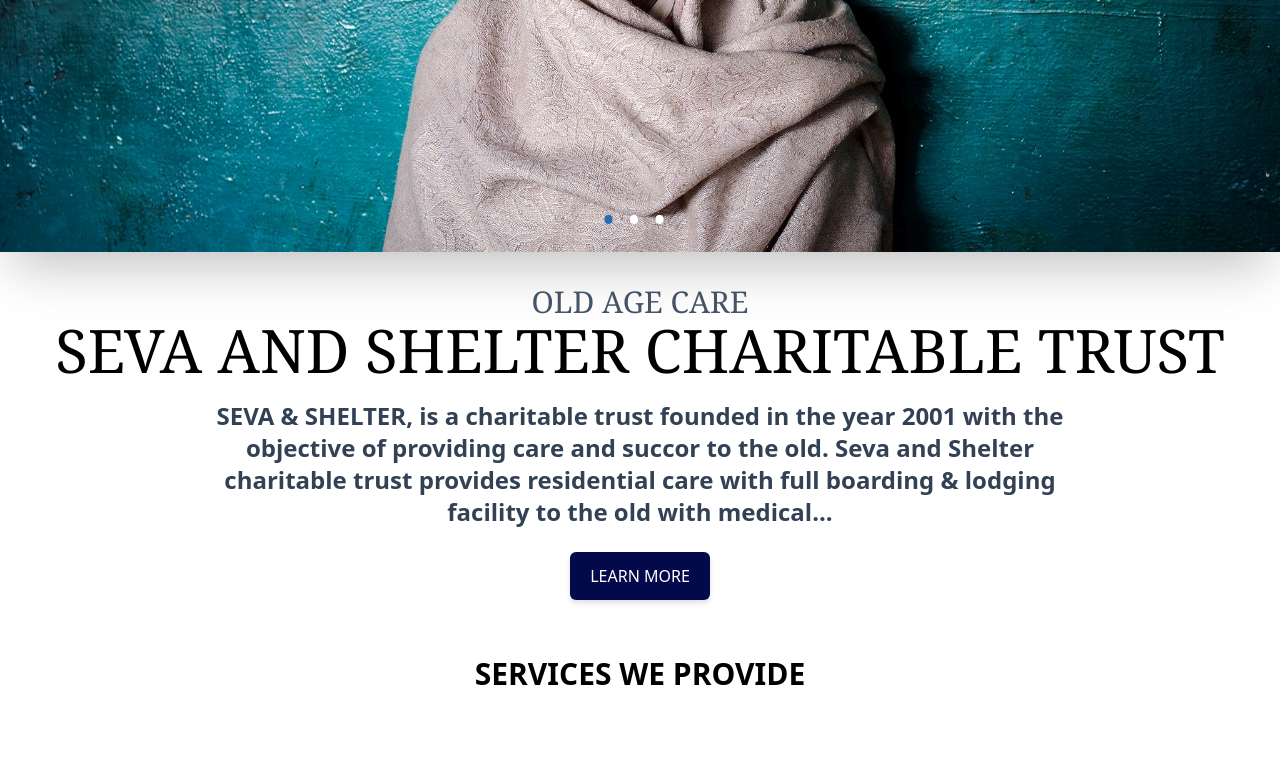
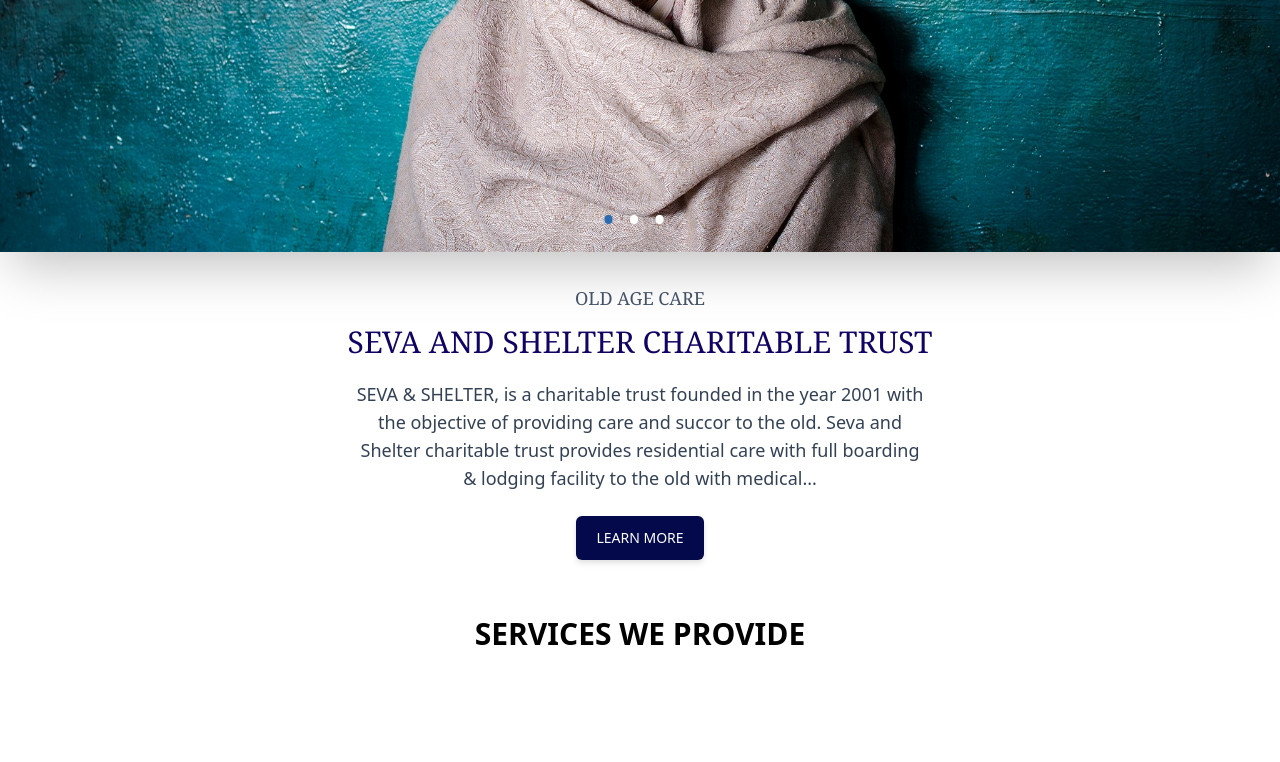
Before and after one commit to sahildkun/OLDAGEHOME, a React (Create React App) app: page / in a window 1280 px wide. Shown: the part 432-1194 px from the top of the page. Built offline with nearby package versions, Linux system fonts and the light colour scheme.

Commit message:
hero edited

```diff
--- a/src/Hero.js
+++ b/src/Hero.js
@@ -15,10 +15,10 @@
 
        <div className='flex flex-col items-center mt-8 mb-8'>
 
-         <h1 className='  md:text-3xl text-bold font-serif text-slate-600'>OLD AGE CARE </h1>
-         <h1 className='text-3xl text-center md:text-6xl text-bold font-serif text-black'>SEVA AND SHELTER CHARITABLE TRUST </h1>
-         <h1 className='text-sm  md:text-2xl max-w-4xl text-center font-bold text-slate-700 mt-5'> SEVA & SHELTER, is a charitable trust founded in the year 2001 with the objective of providing care and succor to the old. Seva and Shelter charitable trust provides residential care with full boarding & lodging facility to the old with medical...</h1>
-         <button  className='p-2 md:mx-4 my-6 bg-gradient-to-br from-[#04094b] to-[#04094b] md:px-5 md:py-3 md:space-x-3 rounded-md text-white
+         <h1 className='pb-3  md:text-lg text-bold font-serif text-slate-600'>OLD AGE CARE </h1>
+         <h1 className='text-xl text-center md:text-3xl text-bold font-serif text-[#110364]'>SEVA AND SHELTER CHARITABLE TRUST </h1>
+         <h1 className='text-xs  md:text-lg max-w-xl text-center font-medium text-slate-700 mt-5'> SEVA & SHELTER, is a charitable trust founded in the year 2001 with the objective of providing care and succor to the old. Seva and Shelter charitable trust provides residential care with full boarding & lodging facility to the old with medical...</h1>
+         <button  className='text-sm p-2 md:mx-4 my-6 bg-gradient-to-br from-[#04094b] to-[#04094b] md:px-5 md:py-3 md:space-x-3 rounded-md text-white
          hover:from-[#5f5de9] hover:to-[#5f5de9] drop-shadow-md'>LEARN MORE</button>
 
        </div>
```
